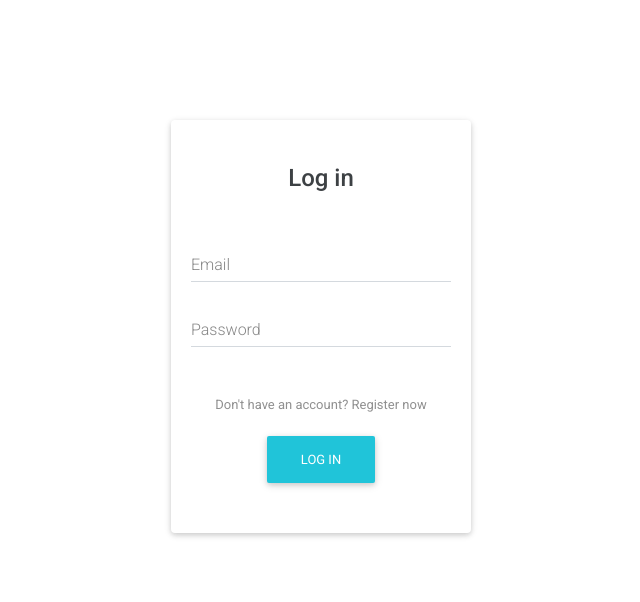
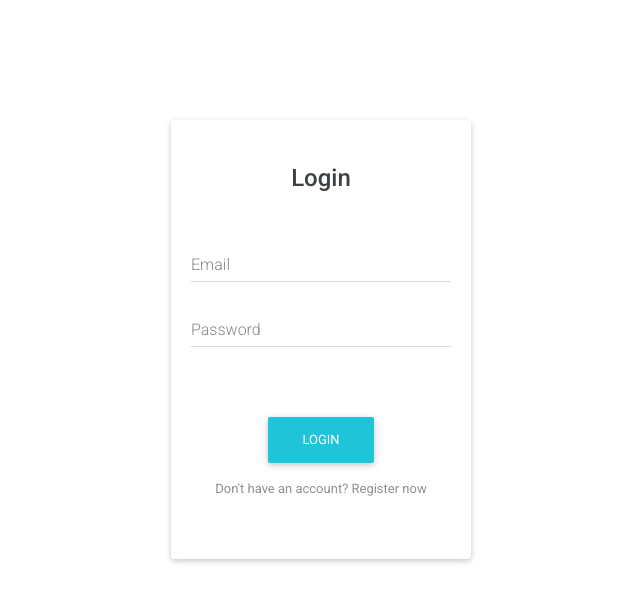
Before and after one commit to Anasshahidd21/movr-fe, a React (Create React App) app in the folder movr-ui/: page / in a window 1280 px wide. Shown: the top 602 px of the page, without its empty margins (319-959 px from the left). Built offline with nearby package versions, Linux system fonts and the light colour scheme.

Commit message:
fixed minor bugs

```diff
--- a/movr-ui/src/components/Registration/RegService.ts
+++ b/movr-ui/src/components/Registration/RegService.ts
@@ -4,11 +4,17 @@ import { userData } from "./RegistrationInterfaces";
 
 export class regService extends RegistrationEmitters {
   protected emitter: RegistrationEmitters | undefined;
+  private errorMessage: string;
 
   constructor() {
     super();
     this.init();
+    this.errorMessage = "";
   }
+
+  getErrorMessage = () => this.errorMessage;
+  setErrorMessage = (message: string) => (this.errorMessage = message);
+  resetErrorMessage = () => (this.errorMessage = "");
 
   protected init = () => {
     this.onDidSignUpEmitter?.on(this.SIGNUP, async ({ email, password }) => {
@@ -20,25 +26,19 @@ export class regService extends RegistrationEmitters {
     });
   };
 
-  private async signInUser({
-    email,
-    password,
-  }: userData): Promise<string | undefined> {
+  private async signInUser({ email, password }: userData): Promise<void> {
     try {
       await fire.auth().signInWithEmailAndPassword(email, password);
     } catch (e) {
-      return e.message;
+      this.setErrorMessage(e.message);
     }
   }
 
-  private async signUpUser({
-    email,
-    password,
-  }: userData): Promise<string | undefined> {
+  private async signUpUser({ email, password }: userData): Promise<void> {
     try {
       await fire.auth().createUserWithEmailAndPassword(email, password);
     } catch (e) {
-      return e.message;
+      this.setErrorMessage(e.message);
     }
   }
 }
--- a/movr-ui/src/components/Registration/RegistrationEmitters.ts
+++ b/movr-ui/src/components/Registration/RegistrationEmitters.ts
@@ -14,11 +14,12 @@ export default class RegistrationEmitters {
   protected SIGNIN = "SIGNIN";
 
   fireOnSignUp = (data: userData) => {
-    console.log(data, "printing data");
+    console.log(data, "calling signup");
     this.onDidSignUpEmitter?.emit(this.SIGNUP, data);
   };
 
   fireOnSignIn = (data: userData) => {
+    console.log(data, "calling sign in ");
     this.onDidSignInEmitter?.emit(this.SIGNIN, data);
   };
 }
--- a/movr-ui/src/components/Registration/Template.tsx
+++ b/movr-ui/src/components/Registration/Template.tsx
@@ -37,20 +37,20 @@ const Template = ({ formData, title, message }: inputProps) => {
   const onSubmit = async (
     event: React.SyntheticEvent<HTMLButtonElement, Event>
   ) => {
-    try {
-      event.preventDefault();
-      emitter = new RegModel();
-      console.log(emitter, "emitting");
-      setErrorMessage("");
-      const data: userData = {
-        email: email,
-        password: password,
-      };
+    event.preventDefault();
+    emitter = new RegModel();
+    setErrorMessage("");
+    const data: userData = { email, password };
+    if (title === "Login") {
+      emitter.fireOnSignIn(data);
+    } else {
       emitter.fireOnSignUp(data);
-    } catch (e) {
-      setErrorMessage(e.message);
-      console.log(e);
     }
+    setTimeout((e) => {
+      e = emitter;
+      const authMessage = e.getErrorMessage();
+      setErrorMessage(authMessage);
+    }, 0);
   };
 
   return (
@@ -76,10 +76,8 @@ const Template = ({ formData, title, message }: inputProps) => {
                 })}
               </div>
               <div className="text-center py-4 mt-3">
-                <p className="message" onClick={() => flipTemplate(title)}>
-                  {" "}
-                  {message}{" "}
-                </p>
+                <p className="error-message">{errorMessage}</p>
+
                 <MDBBtn
                   color="cyan"
                   type="submit"
@@ -89,6 +87,10 @@ const Template = ({ formData, title, message }: inputProps) => {
                 >
                   {title}
                 </MDBBtn>
+                <p className="message" onClick={() => flipTemplate(title)}>
+                  {" "}
+                  {message}{" "}
+                </p>
               </div>
             </form>
           </MDBCardBody>
--- a/movr-ui/src/components/Registration/TemplateRegistration.css
+++ b/movr-ui/src/components/Registration/TemplateRegistration.css
@@ -23,6 +23,7 @@ html {
 }
 
 .message {
+  margin-top: 10px;
   font-size: small;
   color: gray;
   cursor: pointer;
@@ -31,3 +32,8 @@ html {
 .top {
   margin-top: 25vh;
 }
+
+.error-message {
+  font-size: small;
+  color: rgb(207, 63, 63);
+}
--- a/movr-ui/src/views/Login.tsx
+++ b/movr-ui/src/views/Login.tsx
@@ -15,7 +15,7 @@ export default function Login() {
   ];
 
   const message = "Don't have an account? Register now";
-  const title = "Log in";
+  const title = "Login";
 
   return (
     <Template formData={formData} title={title} message={message}></Template>
```
